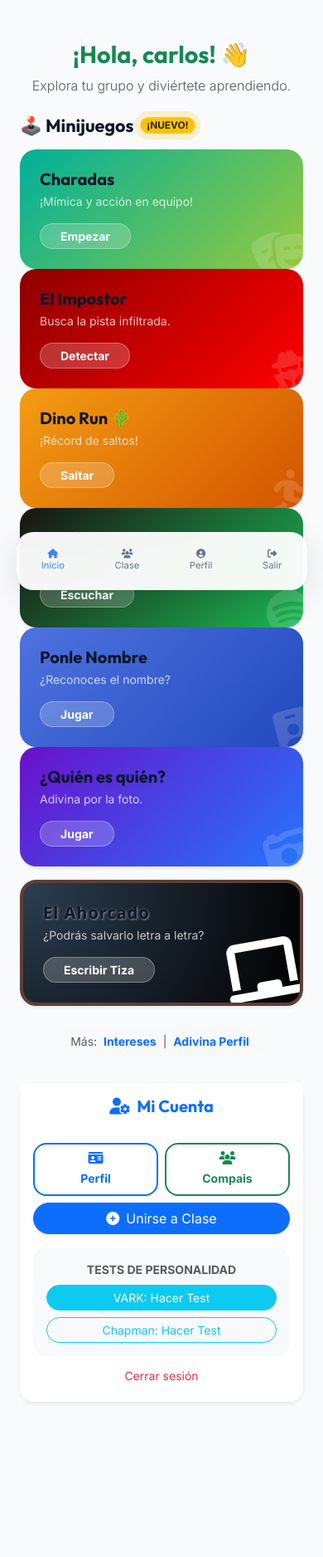
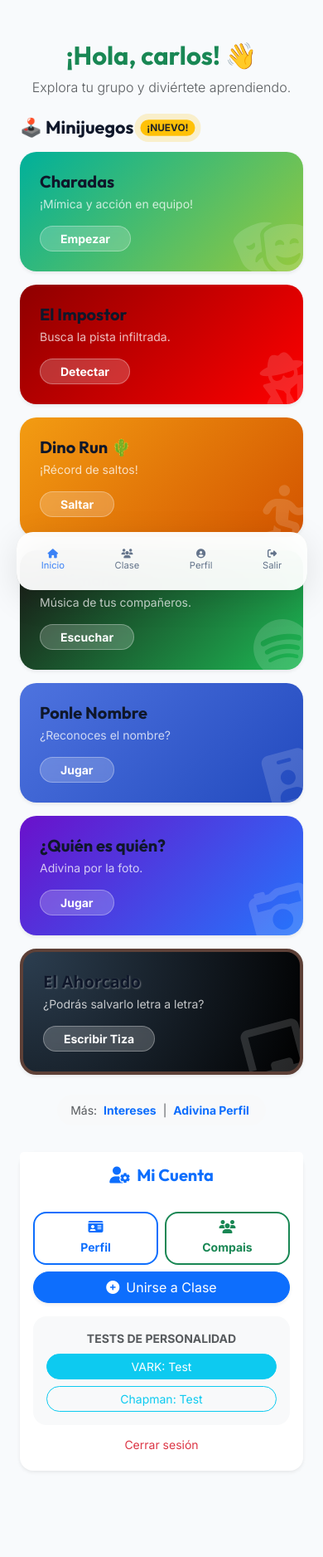
Before and after one commit to dgarridor05/AplicacionPracticas, a Django app: page /accounts/alumno/inicio/ in a window 390 px wide. Shown: the part 113-1989 px from the top of the page at 83% size. Before the commit the page ends 1803 px from the top, so only its background shows below. Run offline with Django 5.2, Linux system fonts and the light colour scheme; a user stored in the database is signed in.

Commit message:
fix: interfaz visal panel estudiante

```diff
--- a/accounts/templates/accounts/student_home.html
+++ b/accounts/templates/accounts/student_home.html
@@ -15,15 +15,12 @@
           <h5 class="mb-0 fw-bold text-center text-primary"><i class="fas fa-user-cog me-2"></i>Mi Cuenta</h5>
         </div>
         <div class="card-body p-3">
-
           <div class="d-none d-lg-block mb-3">
             <div class="list-group list-group-flush text-center">
-              <a href="{% url 'view_profile' %}"
-                class="list-group-item list-group-item-action border-0 py-2 fw-bold text-primary">
+              <a href="{% url 'view_profile' %}" class="list-group-item list-group-item-action border-0 py-2 fw-bold text-primary">
                 <i class="fas fa-id-card me-2"></i>Mi Perfil
               </a>
-              <a href="{% url 'classmates_list' %}"
-                class="list-group-item list-group-item-action border-0 py-2 fw-bold text-success">
+              <a href="{% url 'classmates_list' %}" class="list-group-item list-group-item-action border-0 py-2 fw-bold text-success">
                 <i class="fas fa-users me-2"></i>Compañeros
               </a>
             </div>
@@ -53,16 +50,13 @@
           <div class="bg-light rounded-4 p-3 mt-3 text-center">
             <p class="small text-muted mb-2 fw-bold text-uppercase">Tests de Personalidad</p>
             <div class="d-grid gap-2">
-              <a href="{% url 'take_vark_quiz' %}" class="btn btn-sm btn-info text-white rounded-pill">VARK: Hacer
-                Test</a>
-              <a href="{% url 'take_chapman_quiz' %}" class="btn btn-sm btn-outline-info rounded-pill">Chapman: Hacer
-                Test</a>
+              <a href="{% url 'take_vark_quiz' %}" class="btn btn-sm btn-info text-white rounded-pill">VARK: Test</a>
+              <a href="{% url 'take_chapman_quiz' %}" class="btn btn-sm btn-outline-info rounded-pill">Chapman: Test</a>
             </div>
           </div>
 
-          <div class="text-center">
-            <a href="{% url 'logout' %}" class="btn btn-link text-danger mt-2 btn-sm text-decoration-none">Cerrar
-              sesión</a>
+          <div class="text-center mt-2">
+            <a href="{% url 'logout' %}" class="btn btn-link text-danger btn-sm text-decoration-none">Cerrar sesión</a>
           </div>
         </div>
       </div>
@@ -74,9 +68,10 @@
         <span class="badge rounded-pill bg-warning text-dark ms-2 badge-pulse">¡NUEVO!</span>
       </div>
 
+      <div class="row g-3 g-md-4">
+
         <div class="col-md-6">
-          <div class="card h-100 border-0 shadow-sm text-white overflow-hidden game-card"
-            style="background: linear-gradient(135deg, #00b09b, #96c93d);">
+          <div class="card h-100 border-0 shadow-sm text-white overflow-hidden game-card" style="background: linear-gradient(135deg, #00b09b, #96c93d);">
             <div class="card-body p-4 z-1 position-relative">
               <h5 class="fw-bold mb-1">Charadas</h5>
               <p class="small opacity-75 mb-3">¡Mímica y acción en equipo!</p>
@@ -86,25 +81,8 @@
           </div>
         </div>
 
-
-        <!--<div class="col-md-6">
-          <div class="card h-100 border-0 shadow-sm text-white overflow-hidden game-card shadow-lg"
-               style="background: linear-gradient(135deg, #8e0000, #ff0000);">
-            <div class="card-body p-4 z-1 position-relative opacity-50 blur-effect">
-              <h5 class="fw-bold mb-1">El Impostor</h5>
-              <p class="small mb-3">Busca la infiltrada.</p>
-              <button class="btn btn-glass btn-sm rounded-pill px-4 disabled">Próximamente</button>
-            </div>
-            <i class="fas fa-user-secret card-icon"></i>
-            <div class="position-absolute top-50 start-50 translate-middle z-2 w-100 text-center">
-              <span class="badge bg-white text-danger py-2 px-3 shadow fs-6 fw-black promo-stamp">PROXIMAMENTE</span>
-            </div>
-          </div>
-        </div>
-      </div>-->
         <div class="col-md-6">
-          <div class="card h-100 border-0 shadow-sm text-white overflow-hidden game-card"
-            style="background: linear-gradient(135deg, #8e0000, #ff0000);">
+          <div class="card h-100 border-0 shadow-sm text-white overflow-hidden game-card" style="background: linear-gradient(135deg, #8e0000, #ff0000);">
             <div class="card-body p-4 z-1 position-relative">
               <h5 class="fw-bold mb-1">El Impostor</h5>
               <p class="small opacity-75 mb-3">Busca la pista infiltrada.</p>
@@ -115,8 +93,7 @@
         </div>
 
         <div class="col-md-6">
-          <div class="card h-100 border-0 shadow-sm text-white overflow-hidden game-card"
-            style="background: linear-gradient(135deg, #f39c12, #d35400);">
+          <div class="card h-100 border-0 shadow-sm text-white overflow-hidden game-card" style="background: linear-gradient(135deg, #f39c12, #d35400);">
             <div class="card-body p-4 z-1 position-relative">
               <h5 class="fw-bold mb-1">Dino Run 🌵</h5>
               <p class="small opacity-75 mb-3">¡Récord de saltos!</p>
@@ -127,21 +104,18 @@
         </div>
 
         <div class="col-md-6">
-          <div class="card h-100 border-0 shadow-sm text-white overflow-hidden game-card"
-            style="background: linear-gradient(135deg, #191414, #1DB954);">
+          <div class="card h-100 border-0 shadow-sm text-white overflow-hidden game-card" style="background: linear-gradient(135deg, #191414, #1DB954);">
             <div class="card-body p-4 z-1 position-relative">
               <h5 class="fw-bold mb-1">Melómanos</h5>
               <p class="small opacity-75 mb-3">Música de tus compañeros.</p>
-              <a href="{% url 'spotify_guess_game' %}"
-                class="btn btn-glass btn-sm fw-bold rounded-pill px-4">Escuchar</a>
+              <a href="{% url 'spotify_guess_game' %}" class="btn btn-glass btn-sm fw-bold rounded-pill px-4">Escuchar</a>
             </div>
             <i class="fab fa-spotify card-icon"></i>
           </div>
         </div>
 
         <div class="col-md-6">
-          <div class="card h-100 border-0 shadow-sm text-white overflow-hidden game-card"
-            style="background: linear-gradient(135deg, #4e73df, #224abe);">
+          <div class="card h-100 border-0 shadow-sm text-white overflow-hidden game-card" style="background: linear-gradient(135deg, #4e73df, #224abe);">
             <div class="card-body p-4 z-1 position-relative">
               <h5 class="fw-bold mb-1">Ponle Nombre</h5>
               <p class="small opacity-75 mb-3">¿Reconoces el nombre?</p>
@@ -151,10 +125,8 @@
           </div>
         </div>
 
-      <div class="row g-3">
         <div class="col-md-6">
-          <div class="card h-100 border-0 shadow-sm text-white overflow-hidden game-card"
-            style="background: linear-gradient(135deg, #6a11cb, #2575fc);">
+          <div class="card h-100 border-0 shadow-sm text-white overflow-hidden game-card" style="background: linear-gradient(135deg, #6a11cb, #2575fc);">
             <div class="card-body p-4 z-1 position-relative">
               <h5 class="fw-bold mb-1">¿Quién es quién?</h5>
               <p class="small opacity-75 mb-3">Adivina por la foto.</p>
@@ -165,24 +137,17 @@
         </div>
 
         <div class="col-md-6">
-          <div class="card h-100 border-0 shadow-sm text-white overflow-hidden game-card"
-            style="background: radial-gradient(circle at top left, #2c3e50, #000000) !important; border: 4px solid #5d4037 !important;">
+          <div class="card h-100 border-0 shadow-sm text-white overflow-hidden game-card" style="background: radial-gradient(circle at top left, #2c3e50, #000000) !important; border: 4px solid #5d4037 !important;">
             <div class="card-body p-4 z-1 position-relative">
-              <h5 class="fw-bold mb-1 chalk-text"
-                style="font-family: 'Segoe UI', Tahoma, Geneva, Verdana, sans-serif; letter-spacing: 1px;">
-                El Ahorcado
-              </h5>
+              <h5 class="fw-bold mb-1 chalk-text" style="font-family: 'Segoe UI', Tahoma, Geneva, Verdana, sans-serif;">El Ahorcado</h5>
               <p class="small opacity-75 mb-3">¿Podrás salvarlo letra a letra?</p>
-              <a href="{% url 'hangman_game' %}" class="btn btn-glass btn-sm fw-bold rounded-pill px-4">
-                Escribir Tiza
-              </a>
+              <a href="{% url 'hangman_game' %}" class="btn btn-glass btn-sm fw-bold rounded-pill px-4">Escribir Tiza</a>
             </div>
-            <i class="fas fa-chalkboard position-absolute end-0 bottom-0 mb-n3 me-n2 opacity-20"
-              style="font-size: 5rem; transform: rotate(-10deg);"></i>
+            <i class="fas fa-chalkboard card-icon"></i>
           </div>
         </div>
 
-        <div class="col-12 text-center mt-4">
+      </div> <div class="col-12 text-center mt-4">
         <p class="text-muted small bg-light d-inline-block p-2 rounded-pill px-3">
           Más: <a href="{% url 'student_interests_game' %}" class="fw-bold text-decoration-none mx-1">Intereses</a> |
           <a href="{% url 'student_complete_profile_game' %}" class="fw-bold text-decoration-none mx-1">Adivina Perfil</a>
@@ -193,104 +158,19 @@
 </div>
 
 <style>
-    :root {
-      --card-radius: 1.25rem;
-    }
-
-    .game-card {
-      border-radius: var(--card-radius);
-      transition: all 0.3s cubic-bezier(.25, .8, .25, 1);
-      min-height: 140px;
-    }
-
-    .game-card:hover {
-      transform: translateY(-8px);
-      box-shadow: 0 10px 20px rgba(0, 0, 0, 0.2);
-    }
-
-    .card-icon {
-      position: absolute;
-      right: -10px;
-      bottom: -10px;
-      font-size: 4.5rem;
-      opacity: 0.15;
-      transform: rotate(-15deg);
-      transition: transform 0.3s ease;
-    }
-
-    .game-card:hover .card-icon {
-      transform: rotate(-5deg) scale(1.1);
-    }
-
-    .btn-glass {
-      background: rgba(255, 255, 255, 0.2);
-      backdrop-filter: blur(5px);
-      border: 1px solid rgba(255, 255, 255, 0.3);
-      color: white;
-    }
-
-    .btn-glass:hover {
-      background: rgba(255, 255, 255, 0.4);
-      color: white;
-    }
-
-    .blur-effect {
-      filter: blur(2px);
-    }
-
-    .promo-stamp {
-      transform: rotate(-10deg);
-      border: 2px dashed #dc3545;
-      letter-spacing: 1px;
-    }
-
-    .badge-pulse {
-      animation: pulse-orange 2s infinite;
-    }
-
-    .chalk-text {
-      text-shadow: 1px 1px 2px rgba(255, 255, 255, 0.4),
-        0 0 5px rgba(255, 255, 255, 0.2);
-      letter-spacing: 1px;
-    }
-
+  :root { --card-radius: 1.25rem; }
+  .game-card { border-radius: var(--card-radius); transition: all 0.3s cubic-bezier(.25, .8, .25, 1); min-height: 140px; position: relative; }
+  .game-card:hover { transform: translateY(-8px); box-shadow: 0 10px 20px rgba(0, 0, 0, 0.2); }
+  .card-icon { position: absolute; right: -10px; bottom: -10px; font-size: 4.5rem; opacity: 0.15; transform: rotate(-15deg); transition: transform 0.3s ease; pointer-events: none; }
+  .game-card:hover .card-icon { transform: rotate(-5deg) scale(1.1); }
+  .btn-glass { background: rgba(255, 255, 255, 0.2); backdrop-filter: blur(5px); border: 1px solid rgba(255, 255, 255, 0.3); color: white; }
+  .btn-glass:hover { background: rgba(255, 255, 255, 0.4); color: white; }
+  .badge-pulse { animation: pulse-orange 2s infinite; }
+  .chalk-text { text-shadow: 1px 1px 2px rgba(255, 255, 255, 0.4); }
   @keyframes pulse-orange {
-      0% {
-        transform: scale(0.95);
-        box-shadow: 0 0 0 0 rgba(255, 193, 7, 0.7);
-      }
-
-      70% {
-        transform: scale(1);
-        box-shadow: 0 0 0 10px rgba(255, 193, 7, 0);
-      }
-
-      100% {
-        transform: scale(0.95);
-        box-shadow: 0 0 0 0 rgba(255, 193, 7, 0);
-      }
-    }
-
-    @media (max-width: 768px) {
-      .display-5 {
-        font-size: 1.8rem;
-      }
-
-      .game-card {
-        min-height: 120px;
-      }
-
-      .card-icon {
-        font-size: 3.5rem;
-      }
-
-      .order-1 {
-        order: 1 !important;
-      }
-
-      .order-2 {
-        order: 2 !important;
-      }
+    0% { transform: scale(0.95); box-shadow: 0 0 0 0 rgba(255, 193, 7, 0.7); }
+    70% { transform: scale(1); box-shadow: 0 0 0 10px rgba(255, 193, 7, 0); }
+    100% { transform: scale(0.95); box-shadow: 0 0 0 0 rgba(255, 193, 7, 0); }
   }
 </style>
 {% endblock %}
```
Lines whose indentation alone changed are shown as unchanged.
